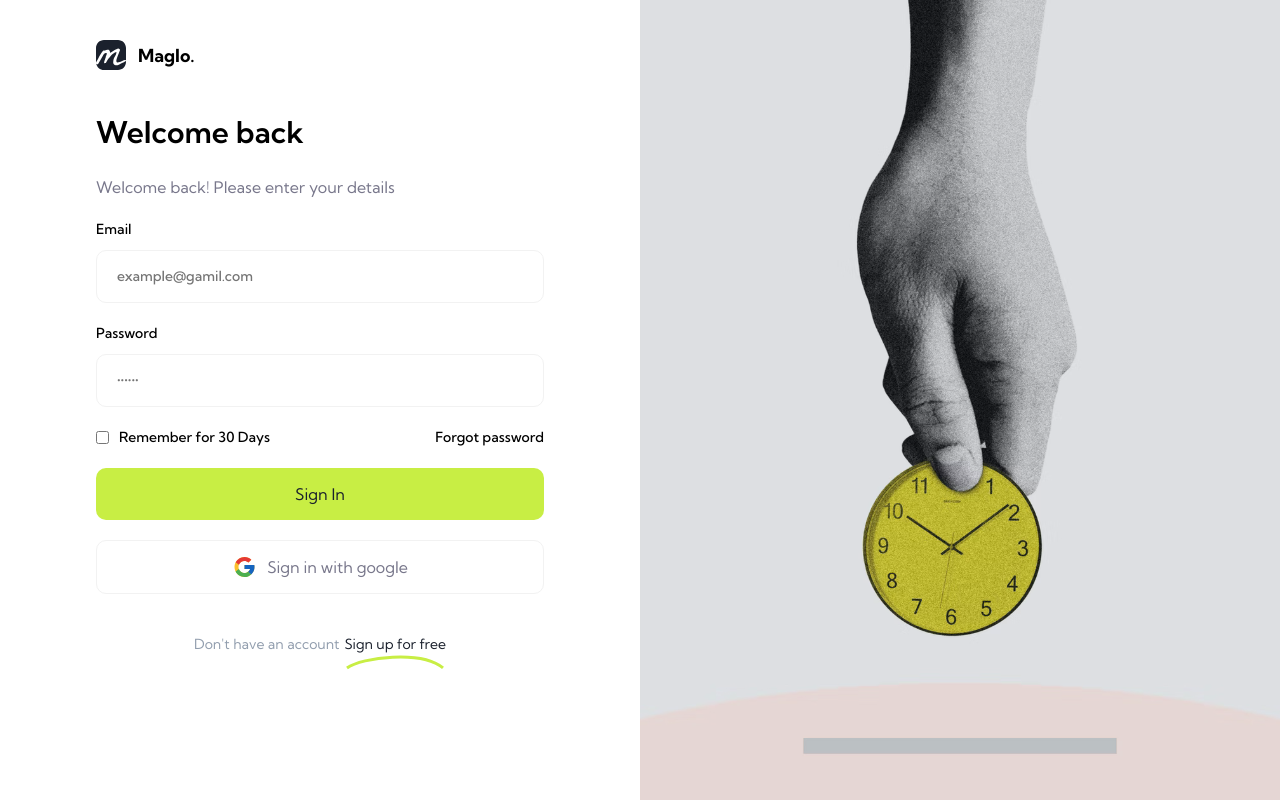
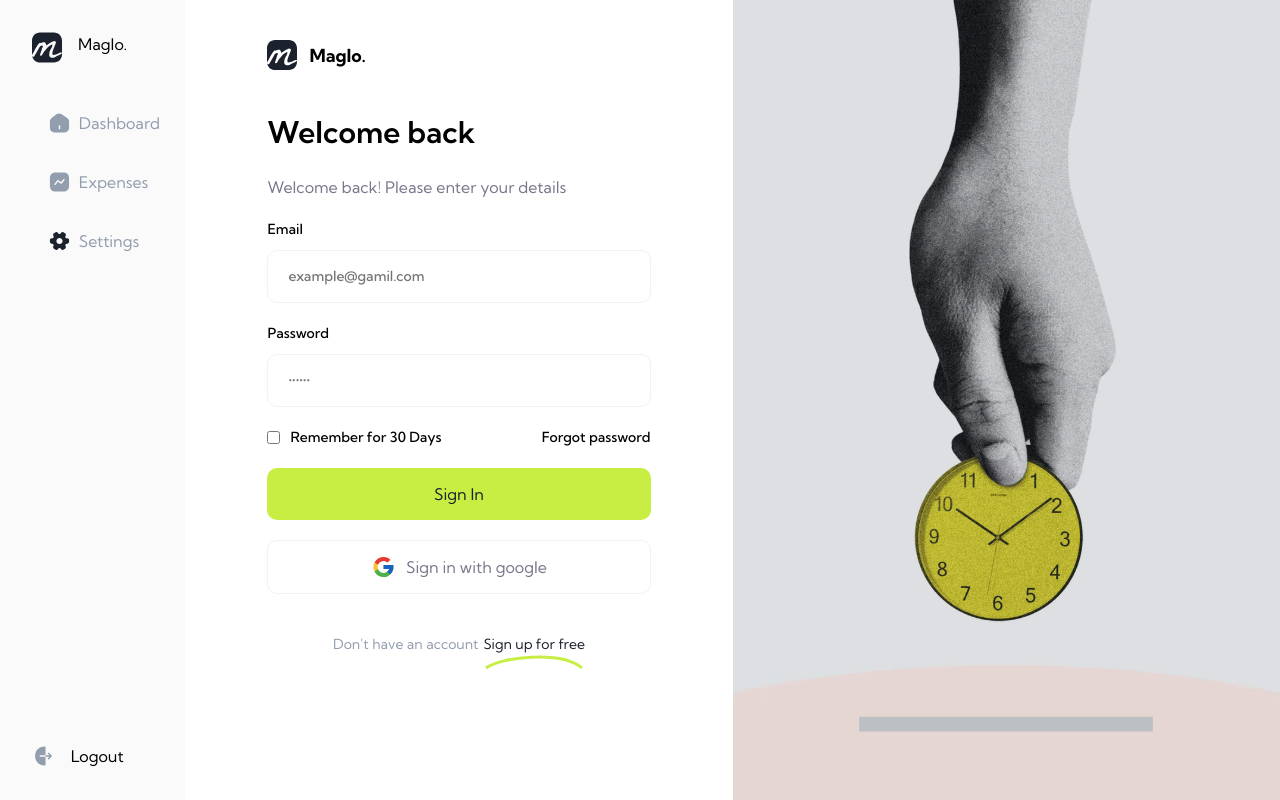
Before and after one commit to BreatheTempest/React-Expense-Tracker, a React (Create React App) app: page /signin in a window 1280 px wide. Built offline with nearby package versions, Linux system fonts and the light colour scheme; no server answers; sample sign-in values are in the browser's storage.

Commit message:
Add private routes and logout

```diff
--- a/src/App.js
+++ b/src/App.js
@@ -1,6 +1,7 @@
 import AuthProvider from './contexts/AuthContext';
 import { Routes, Route } from 'react-router-dom';
 
+import RequireAuth from './components/RequireAuth';
 import SignIn from './pages/SignIn';
 import SignUp from './pages/SignUp';
 import Dashboard from './pages/Dashboard';
@@ -12,11 +13,33 @@ function App() {
 	return (
 		<div className="app-container">
 			<AuthProvider>
-				{/* <Navigation /> */}
+				<Navigation />
 				<Routes>
-					<Route path="/" element={<Dashboard />} />
-					<Route path="settings" element={<Settings />} />
-					<Route path="transactions" element={<Transactions />} />
+					<Route
+						path="/"
+						element={
+							<RequireAuth>
+								<Dashboard />
+							</RequireAuth>
+						}
+					/>
+					<Route
+						path="settings"
+						element={
+							<RequireAuth>
+								<Settings />
+							</RequireAuth>
+						}
+					/>
+					<Route
+						path="transactions"
+						element={
+							<RequireAuth>
+								<Transactions />
+							</RequireAuth>
+						}
+					/>
+
 					<Route path="signin" element={<SignIn />} />
 					<Route path="signup" element={<SignUp />} />
 					<Route />
--- a/src/components/Navigation/Navigation.js
+++ b/src/components/Navigation/Navigation.js
@@ -1,28 +1,51 @@
-import React from "react";
-import { NavLink } from "react-router-dom";
-import Logo from "../../assets/logo.svg";
-import Logout from "../../assets/logout.svg";
-import Settings from "../../assets/settings.svg"
-import Transactions from "../../assets/transaction.svg"
-import Dashboard from "../../assets/dashboard.svg"
+import React from 'react';
+import { NavLink } from 'react-router-dom';
+import Logo from '../../assets/logo.svg';
+import Logout from '../../assets/logout.svg';
+import Settings from '../../assets/settings.svg';
+import Transactions from '../../assets/transaction.svg';
+import Dashboard from '../../assets/dashboard.svg';
+import { useAuth } from '../../contexts/AuthContext';
+import Button from '../Button';
 
-import "./Navigation.css";
+import './Navigation.css';
 
 export default function Navigation() {
+	const { logout, currentUser } = useAuth();
+
 	return (
-    <div className="nav-container">
+		<div
+			className="nav-container"
+			style={{ display: currentUser ? '' : 'none' }}
+		>
 			<div className="nav-logo">
 				<img src={Logo} alt="Logo" />
 				<h2>Maglo.</h2>
 			</div>
 			<nav className="nav-links">
-        <NavLink to="/"><img src={Dashboard} alt={Dashboard}/> Dashboard</NavLink>
-        <NavLink to="expenses"><img src={Transactions} alt={Transactions}/>Expenses</NavLink>
-        <NavLink to="settings"><img src={Settings} alt={Settings}/>Settings</NavLink>
+				<NavLink to="/">
+					<img src={Dashboard} alt={Dashboard} /> Dashboard
+				</NavLink>
+				<NavLink to="expenses">
+					<img src={Transactions} alt={Transactions} />
+					Expenses
+				</NavLink>
+				<NavLink to="settings">
+					<img src={Settings} alt={Settings} />
+					Settings
+				</NavLink>
 			</nav>
 			<div className="nav-logout">
-        <img src={Logout} alt="Logout"/>
-        <p>Logout</p>
+				<img src={Logout} alt="Logout" />
+				<Button
+					onClick={(e) => {
+						e.preventDefault();
+						logout();
+					}}
+					value="Logout"
+				>
+					Logout
+				</Button>
 			</div>
 		</div>
 	);
--- /dev/null
+++ b/src/components/RequireAuth.js
@@ -0,0 +1,13 @@
+import React from 'react';
+import { Navigate } from 'react-router-dom';
+import { useAuth } from '../contexts/AuthContext';
+
+export default function RequireAuth({ children }) {
+	const { currentUser } = useAuth();
+
+	if (!currentUser) {
+		return <Navigate to="/signin" />;
+	}
+
+	return children;
+}
--- a/src/contexts/AuthContext.js
+++ b/src/contexts/AuthContext.js
@@ -7,6 +7,8 @@ import {
 	signInWithEmailAndPassword,
 	signOut,
 	updateProfile,
+	GoogleAuthProvider,
+	signInWithPopup,
 } from 'firebase/auth';
 import { auth } from '../firebase';
 
@@ -19,12 +21,22 @@ export function useAuth() {
 export default function AuthProvider({ children }) {
 	const [currentUser, setCurrentUser] = useState();
 	const [loading, setLoading] = useState(true);
+	const provider = new GoogleAuthProvider();
 
 	function signup(email, password) {
 		return createUserWithEmailAndPassword(auth, email, password);
 	}
 	function login(email, password) {
 		return signInWithEmailAndPassword(auth, email, password);
+	}
+	function signInGoogle(setLoading, navigate, setErrors) {
+		signInWithPopup(auth, provider)
+			.then(() => {
+				setLoading(true);
+				navigate('/', { replace: true });
+			})
+			.catch(() => setErrors({ email: 'Failed to create an account' }));
+		setLoading(false);
 	}
 	function logout() {
 		return signOut(auth);
@@ -47,6 +59,7 @@ export default function AuthProvider({ children }) {
 		currentUser,
 		signup,
 		login,
+		signInGoogle,
 		logout,
 		setDisplayName,
 	};
--- a/src/pages/SignIn/index.js
+++ b/src/pages/SignIn/index.js
@@ -13,7 +13,7 @@ import googleIcon from '../../assets/icons/Google.svg';
 import swoosh from '../../assets/swoosh.svg';
 
 export default function Signup() {
-	const { login } = useAuth();
+	const { login, signInGoogle } = useAuth();
 	const navigate = useNavigate();
 	const [loading, setLoading] = useState(false);
 	const [data, setData] = useState({
@@ -112,15 +112,19 @@ export default function Signup() {
 							class="btn btn-secondary"
 							value="Sign in with google"
 							disabled={loading}
+							onClick={(e) => {
+								e.preventDefault();
+								signInGoogle(setLoading, navigate, setErrors);
+							}}
 						/>
 					</form>
-					<p className="redirect">
-						Don't have an account
+					<div className="redirect">
+						<p>Don't have an account</p>
 						<Link to="/signup">
 							Sign up for free
 							<img src={swoosh} alt="" />
 						</Link>
-					</p>
+					</div>
 				</div>
 			</div>
 			<img className="img-half" src={img} alt="" />
--- a/src/pages/SignUp/index.js
+++ b/src/pages/SignUp/index.js
@@ -13,7 +13,7 @@ import googleIcon from '../../assets/icons/Google.svg';
 import swoosh from '../../assets/swoosh.svg';
 
 export default function Signup() {
-	const { signup, setDisplayName } = useAuth();
+	const { signup, setDisplayName, signInGoogle } = useAuth();
 	const navigate = useNavigate();
 	const [loading, setLoading] = useState(false);
 	const [data, setData] = useState({
@@ -27,6 +27,14 @@ export default function Signup() {
 		password: '',
 	});
 
+	const handleChange = (e) => {
+		const { name, value } = e.target;
+		setData((prev) => ({
+			...prev,
+			[name]: value,
+		}));
+	};
+
 	const handleSubmit = (e) => {
 		e.preventDefault();
 		if (Object.keys(errors).length === 0) {
@@ -39,15 +47,6 @@ export default function Signup() {
 				.catch(() => setErrors({ name: 'Failed to create an account' }));
 		}
 		setLoading(false);
-	};
-
-	const handleChange = async (e) => {
-		e.preventDefault();
-		const { name, value } = e.target;
-		setData((prev) => ({
-			...prev,
-			[name]: value,
-		}));
 	};
 
 	//Check for errors and set Errors
@@ -113,15 +112,19 @@ export default function Signup() {
 							class="btn btn-secondary"
 							value="Sign up with google"
 							disabled={loading}
+							onClick={(e) => {
+								e.preventDefault();
+								signInGoogle(setLoading, navigate, setErrors);
+							}}
 						/>
 					</form>
-					<p className="redirect">
+					<div className="redirect">
 						<p>Already have an account?</p>
 						<Link to="/signin">
 							Sing in
 							<img src={swoosh} alt="" />
 						</Link>
-					</p>
+					</div>
 				</div>
 			</div>
 			<img className="img-half" src={img} alt="" />
```
Lines whose indentation alone changed are shown as unchanged.
